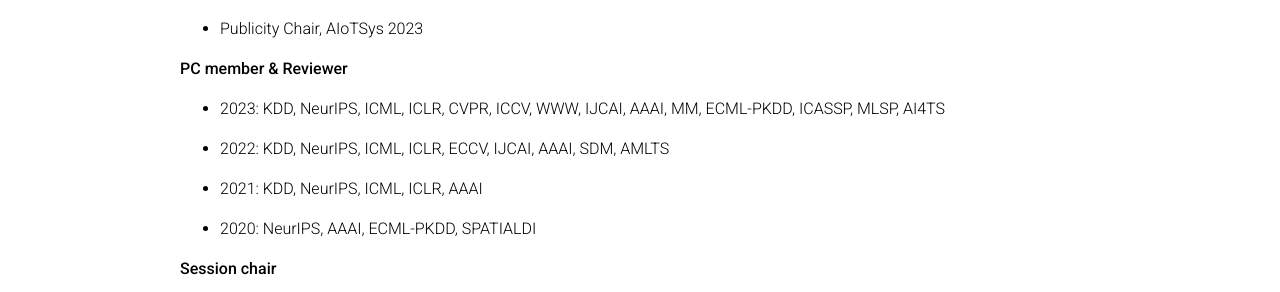
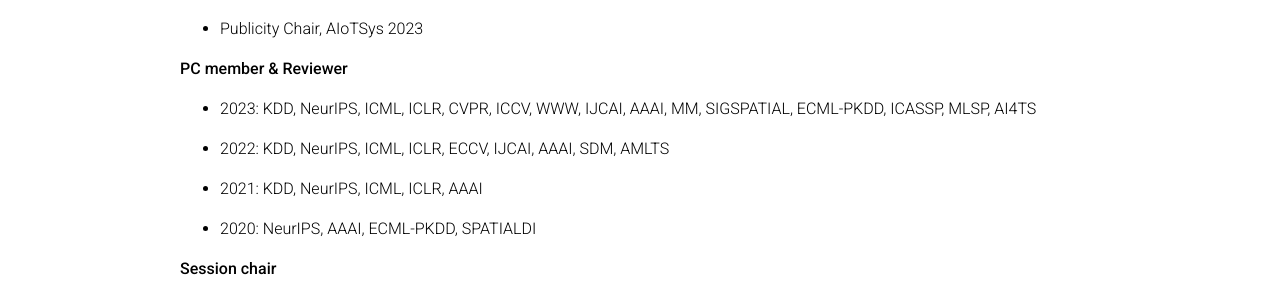
Before and after one commit to CastleLiang/castleliang.github.io, a Jekyll site: the page built from _pages/service.md, in a window 1280 px wide. Shown: the part 248-540 px from the top of the page. Built offline with Jekyll 4.4.1, drawn with Linux system fonts in a browser that asks for light colours; full-size pictures stand in for the smaller copies a plugin makes; comment, search, counter and statistics services are not loaded; a style sheet for code colours, icons or effects is not loaded.

Commit message:
update about and service

```diff
--- a/_bibliography/papers.bib
+++ b/_bibliography/papers.bib
@@ -14,7 +14,7 @@
   ps={New},
   abbr={KDD'23},
   bibtex_show={true},
-  title={Maintaining the status quo: Capturing invariant relations for OOD spatiotemporal learning},
+  title={Maintaining the Status Quo: Capturing Invariant Relations for OOD Spatiotemporal Learning},
   author={Zhou, Zhengyang and Huang, Qihe and Yang, Kuo and Wang, Kun and Wang, Xu and Zhang, Yudong and Liang, Yuxuan and Wang, Yang},
   booktitle={Proceedings of the 29th ACM SIGKDD Conference on Knowledge Discovery and Data Mining},
   year={2023}
--- a/_includes/selected_papers.html
+++ b/_includes/selected_papers.html
@@ -14,6 +14,8 @@
   <li><p><a href="https://scholar.google.co.jp/citations?user=CY6FH6YAAAAJ&amp;hl=en">Kun Ouyang</a>, Algorithm Engineer, Tencent</p>
   </li>
   <li><p><a href="http://www.sjruan.me/">Sijie Ruan</a>, Assistant Professor, Beijing Institute of Technology</p>
+  </li>
+  <li><p><a href="http://www.sjruan.me/">Qingsong Wen</a>, Staff Engineer/Manager, DAMO Academy, Alibaba Group (U.S.)</p>
   </li>
   <li><p><a href="https://huwenmiao.net/">Wenmiao Hu</a>, PhD candidate, National University of Singapore</p>
   </li>
--- a/_pages/service.md
+++ b/_pages/service.md
@@ -19,7 +19,7 @@
 
   <p><strong>PC member &amp; Reviewer</strong></p>
   <ul>
-  <li><p>2023: KDD, NeurIPS, ICML, ICLR, CVPR, ICCV, WWW, IJCAI, AAAI, MM, ECML-PKDD, ICASSP, MLSP, AI4TS</p>
+  <li><p>2023: KDD, NeurIPS, ICML, ICLR, CVPR, ICCV, WWW, IJCAI, AAAI, MM, SIGSPATIAL, ECML-PKDD, ICASSP, MLSP, AI4TS</p>
   </li>
   <li><p>2022: KDD, NeurIPS, ICML, ICLR, ECCV, IJCAI, AAAI, SDM, AMLTS</p>
   </li>
```
Also changed, not shown: _pages/about.md (+1 -1 lines).
